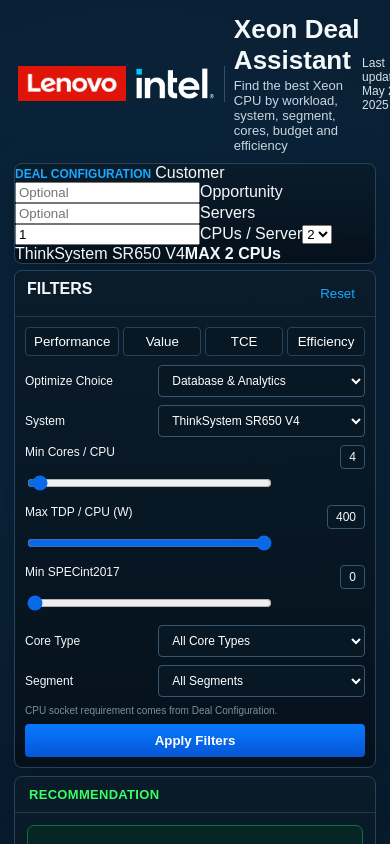
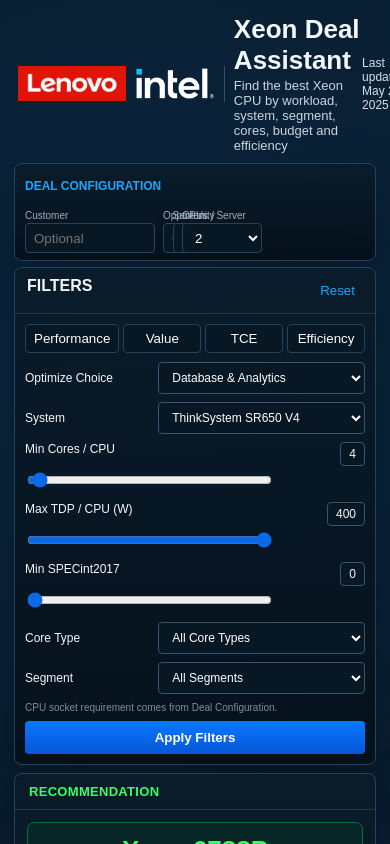
Before and after one commit to fabricefuhrer/xeon_assistant_hz, a Next.js app: page / in a window 390 px wide. Shown: the top 844 px of the page. Built offline with nearby package versions, Linux system fonts and the light colour scheme.

Commit message:
Lock Deal Configuration control heights and grid

```diff
--- a/app/globals.css
+++ b/app/globals.css
@@ -1,2 +1,3 @@
 *{box-sizing:border-box}html,body{margin:0;background:#020812;color:#f5f8fb;font-family:Arial,Helvetica,sans-serif}button,select,input{font-family:inherit}button{cursor:pointer;background:#071724;color:#fff;border:1px solid #25445c;border-radius:4px;padding:6px 8px}button:disabled{opacity:.45;cursor:not-allowed}select{cursor:pointer}.control-input{vertical-align:middle}.dashboard-shell{min-height:100vh;padding:14px;background:radial-gradient(circle at 35% 10%,#0b2740 0,#06111d 35%,#020812 100%)}.dashboard{display:grid;grid-template-columns:300px 1fr 1.45fr 1.2fr;gap:6px;align-items:start}.dashboard>*,.dashboard>div{align-self:start}.dashboard>div{grid-auto-rows:max-content}.mini-grid{display:grid;grid-template-columns:repeat(4,1fr);gap:6px}.stat-grid{display:grid;grid-template-columns:repeat(4,1fr);gap:8px}.side-grid{display:grid;gap:6px}.table-wrap{overflow:hidden}.table-scroll{overflow:auto;max-height:224px}.footerbar{display:flex;justify-content:space-between;color:#9fb0bd;font-size:12px;padding:12px 12px 0}.logo-row{display:flex;align-items:center;gap:18px}@media(max-width:1400px){.dashboard{grid-template-columns:280px 1fr 1.25fr}.side-grid{grid-column:2 / span 2;grid-template-columns:1fr 1fr}.stat-grid{grid-template-columns:repeat(4,1fr)}}@media(max-width:980px){.dashboard{display:block}.dashboard>*{margin-bottom:8px}.logo-row{gap:10px}.mini-grid,.stat-grid{grid-template-columns:repeat(2,1fr)}.footerbar{display:block}.table-scroll{max-height:none}}
 .deal-config{padding:7px 10px;display:grid;grid-template-columns:auto 1.4fr 1.4fr .55fr .72fr;gap:8px;align-items:end}.deal-config label{font-size:10px;color:#9fb0bd}.deal-title{align-self:center;color:#18a8ff;font-size:12px;white-space:nowrap;padding-right:4px}.socket-hint{display:block;font-size:9px;color:#7890a2;margin-top:2px;white-space:nowrap}.dashboard .panel{height:auto}.dashboard>div{align-content:start}.dashboard>div>.panel{align-self:start}@media(max-width:1200px){.deal-config{grid-template-columns:1fr 1fr 1fr 1fr}.deal-title{grid-column:1/-1}.socket-hint{white-space:normal}}
+.deal-config-fixed{height:58px;padding:7px 10px;display:grid;grid-template-columns:150px minmax(180px,1.4fr) minmax(180px,1.4fr) 90px 110px 190px;gap:8px;align-items:center}.deal-config-fixed label{height:44px;display:grid;grid-template-rows:14px 30px;align-items:end;font-size:10px;color:#9fb0bd;min-width:0}.deal-config-fixed label>span{height:14px;line-height:14px}.deal-config-fixed input,.deal-config-fixed select{height:30px;width:100%;padding:5px 8px;background:#071724;border:1px solid #25445c;border-radius:4px;color:#fff}.deal-capacity{height:44px;border-left:1px solid #25445c;padding-left:10px;display:flex;flex-direction:column;justify-content:center;font-size:9px;color:#7890a2;overflow:hidden}.deal-capacity b{font-size:11px;color:#18a8ff;margin-top:3px}.deal-config-fixed .deal-title{height:30px;display:flex;align-items:center}@media(max-width:1250px){.deal-config-fixed{height:auto;grid-template-columns:130px 1fr 1fr 80px 95px}.deal-capacity{display:none}}
```
